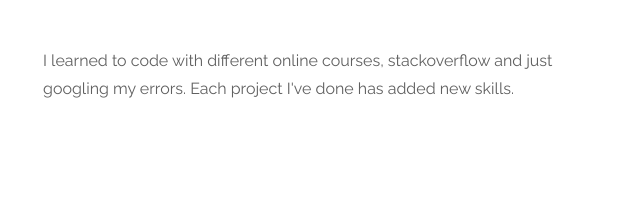
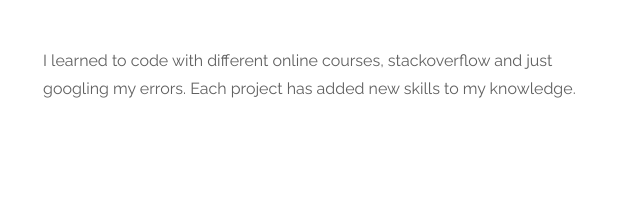
Before and after one commit to chukalexchuk/alextrofimchuk.github.io, a plain HTML site: page index.html in a window 1280 px wide. Shown: the part 2676-2886 px from the top of the page, 612-1252 px from the left. Drawn offline with Linux system fonts and the light colour scheme.

Commit message:
Typos fixed

```diff
--- a/index.html
+++ b/index.html
@@ -139,7 +139,7 @@ https://templatemo.com/tm-464-ultra-profile
 						<h2>This is <strong>me</strong></h2>
 						<h1 class="tm-red-text">Data <strong>Engineer</strong></h1>
 					</div>
-					<p>I learned to code with different online courses, stackoverflow and just googling my errors. Each project I've done has added new skills.</p>
+					<p>I learned to code with different online courses, stackoverflow and just googling my errors. Each project has added new skills to my knowledge.</p>
 				</div>
 			</div>
 		</div>
```
